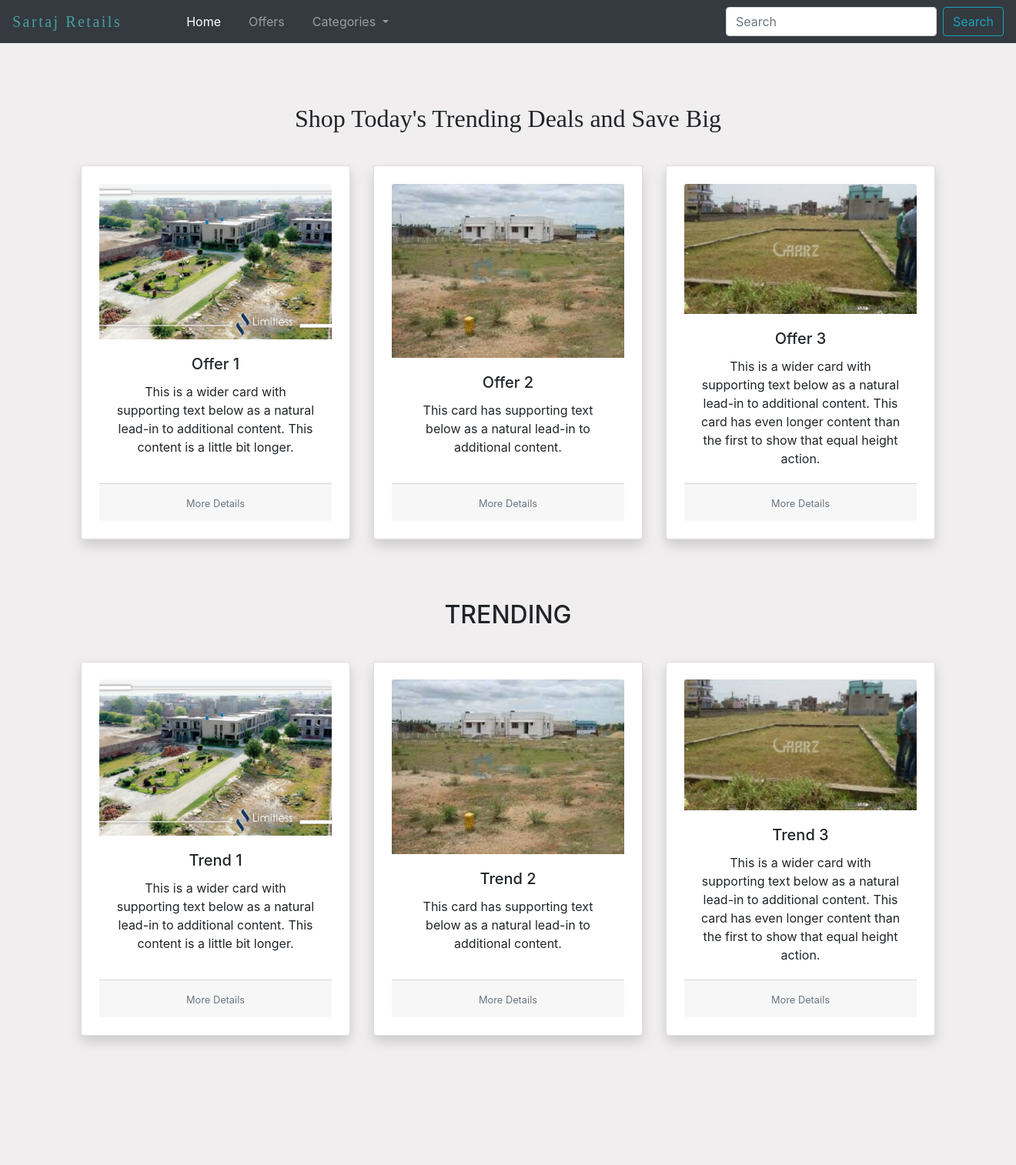
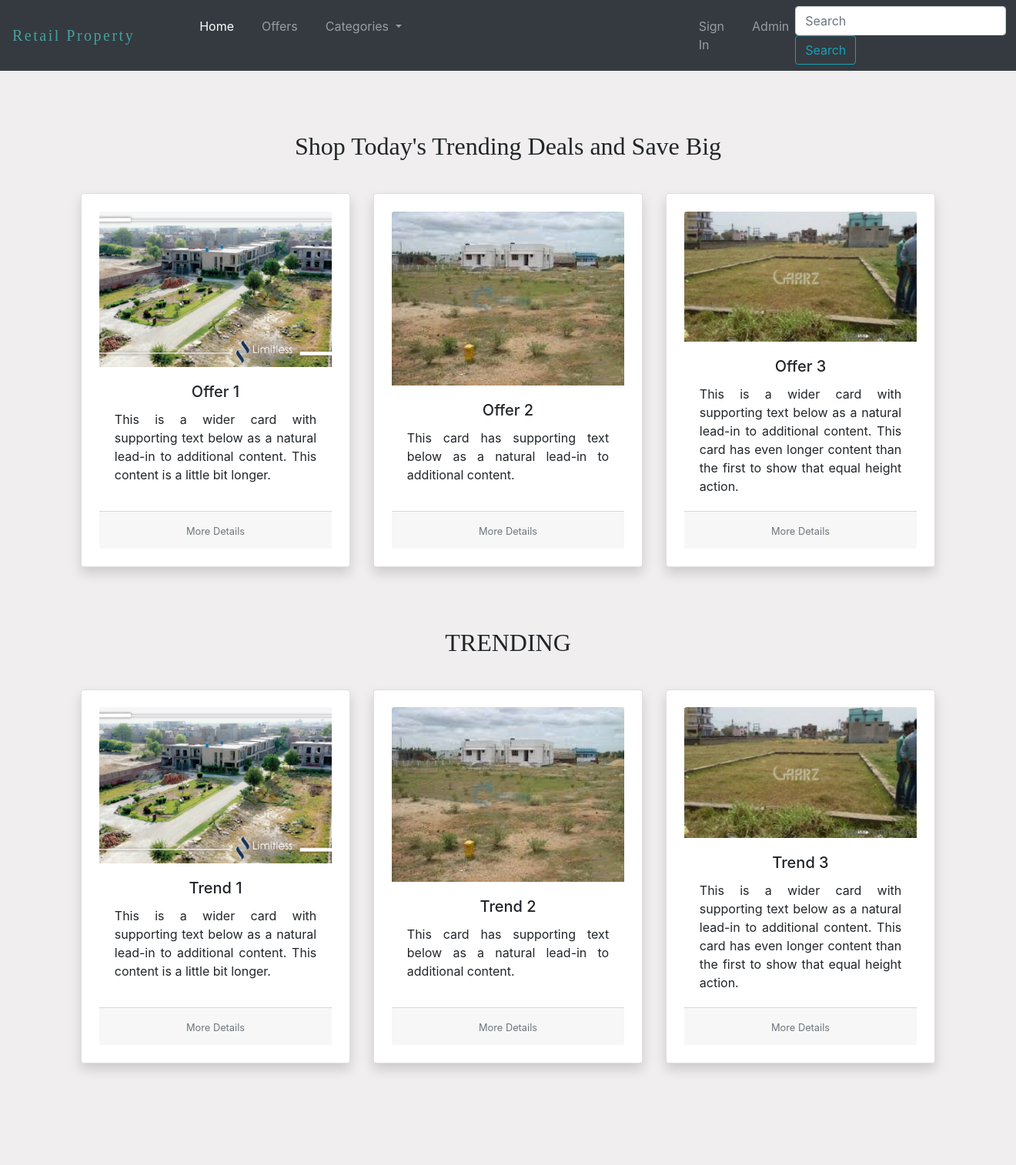
Before and after one commit to faraz455/Retail-website, a PHP site: page /main.html in a window 1320 px wide. Shown: the whole page at 77% size. Before the commit the page ends 1357 px from the top, so only its background shows below. Run offline with PHP 8.4, Linux system fonts and the light colour scheme.

Commit message:
Nav bar updated and few changes

```diff
--- a/main.css
+++ b/main.css
@@ -18,4 +18,10 @@
 .left2{
     padding-left: 20px;
 }
+.left3{
+    padding-left: 370px;
 }
+.left4{
+    padding-left: 20px;
+}
+}
--- a/main.html
+++ b/main.html
@@ -16,7 +16,7 @@
   <div style="background-color: rgb(240, 238, 238); padding-bottom: 10%;">
   <nav class="navbar navbar-expand-lg navbar-dark  bg-dark">
 
-        <a class="navbar-brand" href="#" style="color: rgb(71, 160, 160); font-family: Bahnschrift;letter-spacing: 2.5px;">Sartaj Retails</a>
+        <a class="navbar-brand" href="#" style="color: rgb(71, 160, 160); font-family: Bahnschrift;letter-spacing: 2.5px;">Retail Property</a>
         <button class="navbar-toggler" type="button" data-toggle="collapse" data-target="#navbarSupportedContent" aria-controls="navbarSupportedContent" aria-expanded="false" aria-label="Toggle navigation">
           <span class="navbar-toggler-icon"></span>
         </button>
@@ -41,6 +41,12 @@
                 <a class="dropdown-item" href="#">Category3</a>
               </div>
             </li>
+            <li class="nav-item left3">
+                <a class="nav-link" href="#">Sign In</a>
+            </li>
+            <li class="nav-item left4">
+                <a class="nav-link" href="#">Admin</a>
+            </li>
           </ul>
           <form class="form-inline my-2 my-lg-0">
             <input class="form-control mr-sm-2" type="search" placeholder="Search" aria-label="Search">
@@ -57,7 +63,7 @@
           <img class="card-img-top" src="pic1.jpg" alt="Card image cap">
           <div class="card-body">
             <h5 class="card-title">Offer 1</h5>
-            <p class="card-text">This is a wider card with supporting text below as a natural lead-in to additional content. This content is a little bit longer.</p>
+            <p class="card-text" style="text-align: justify">This is a wider card with supporting text below as a natural lead-in to additional content. This content is a little bit longer.</p>
           </div>
           <div class="card-footer">
             <small class="text-muted">More Details</small>
@@ -67,7 +73,7 @@
           <img class="card-img-top" src="pic2.jpg" alt="Card image cap">
           <div class="card-body">
             <h5 class="card-title">Offer 2</h5>
-            <p class="card-text">This card has supporting text below as a natural lead-in to additional content.</p>
+            <p class="card-text" style="text-align:justify">This card has supporting text below as a natural lead-in to additional content.</p>
           </div>
           <div class="card-footer">
             <small class="text-muted">More Details</small>
@@ -77,7 +83,7 @@
           <img class="card-img-top" src="pic3.jpg" alt="Card image cap">
           <div class="card-body">
             <h5 class="card-title">Offer 3</h5>
-            <p class="card-text">This is a wider card with supporting text below as a natural lead-in to additional content. This card has even longer content than the first to show that equal height action.</p>
+            <p class="card-text" style="text-align:justify">This is a wider card with supporting text below as a natural lead-in to additional content. This card has even longer content than the first to show that equal height action.</p>
           </div>
           <div class="card-footer">
             <small class="text-muted">More Details</small>
@@ -88,13 +94,13 @@
 
 <!--row 2-->
 <div class="container" style= "text-align: center; margin-top: 6%;">
-    <h2>TRENDING</h2>
+    <h2 style="font-family: Arial Nova Light;">TRENDING</h2>
     <div class="card-deck" style="padding-top: 3%;">
         <div class="card shadow" style="padding: 2%;">
           <img class="card-img-top" src="pic1.jpg" alt="Card image cap">
           <div class="card-body">
             <h5 class="card-title">Trend 1</h5>
-            <p class="card-text">This is a wider card with supporting text below as a natural lead-in to additional content. This content is a little bit longer.</p>
+            <p class="card-text" style="text-align:justify">This is a wider card with supporting text below as a natural lead-in to additional content. This content is a little bit longer.</p>
           </div>
           <div class="card-footer">
             <small class="text-muted">More Details</small>
@@ -104,7 +110,7 @@
           <img class="card-img-top" src="pic2.jpg" alt="Card image cap">
           <div class="card-body">
             <h5 class="card-title">Trend 2</h5>
-            <p class="card-text">This card has supporting text below as a natural lead-in to additional content.</p>
+            <p class="card-text" style="text-align:justify">This card has supporting text below as a natural lead-in to additional content.</p>
           </div>
           <div class="card-footer">
             <small class="text-muted">More Details</small>
@@ -114,7 +120,7 @@
           <img class="card-img-top" src="pic3.jpg" alt="Card image cap">
           <div class="card-body">
             <h5 class="card-title">Trend 3</h5>
-            <p class="card-text">This is a wider card with supporting text below as a natural lead-in to additional content. This card has even longer content than the first to show that equal height action.</p>
+            <p class="card-text" style="text-align:justify">This is a wider card with supporting text below as a natural lead-in to additional content. This card has even longer content than the first to show that equal height action.</p>
           </div>
           <div class="card-footer">
             <small class="text-muted">More Details</small>
```
